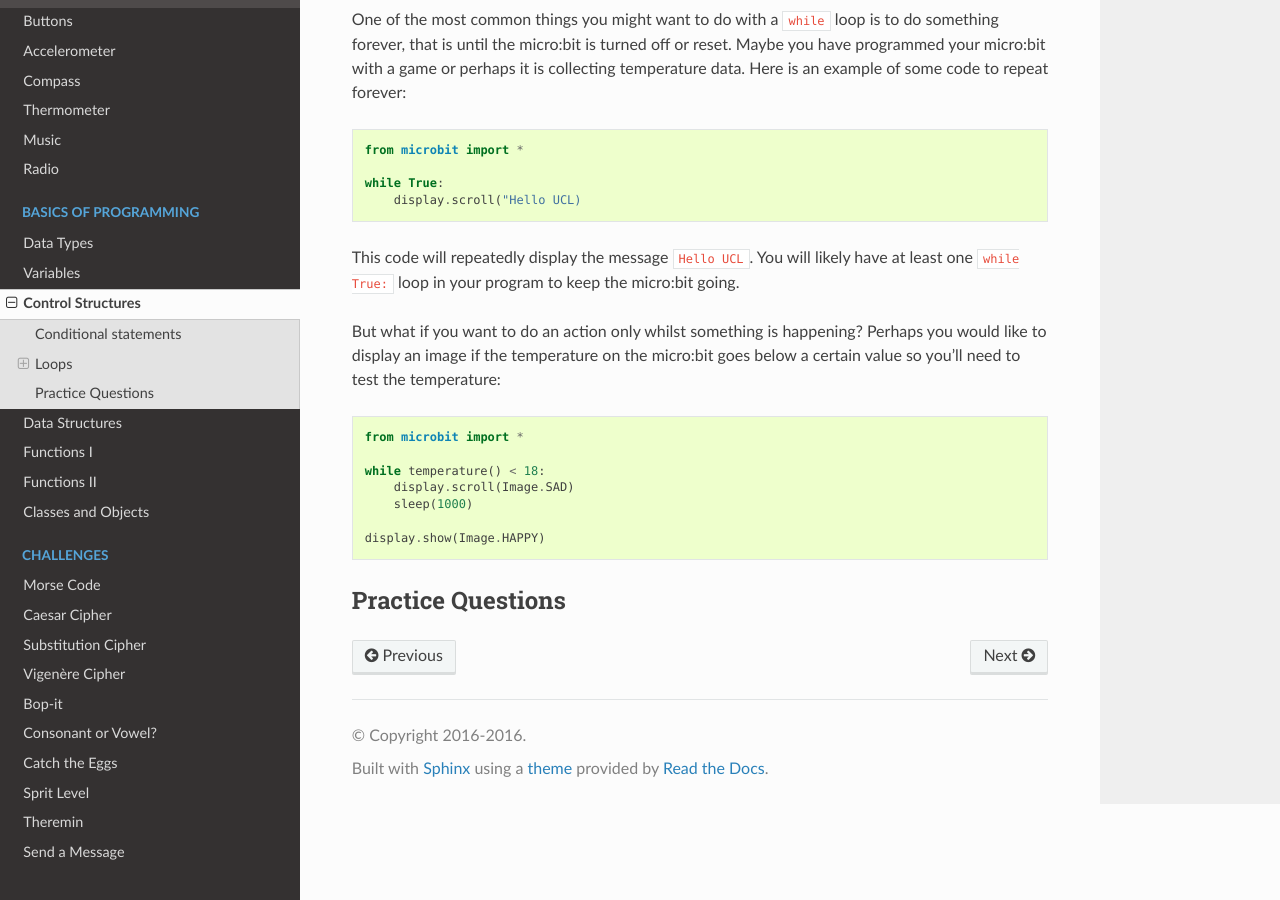
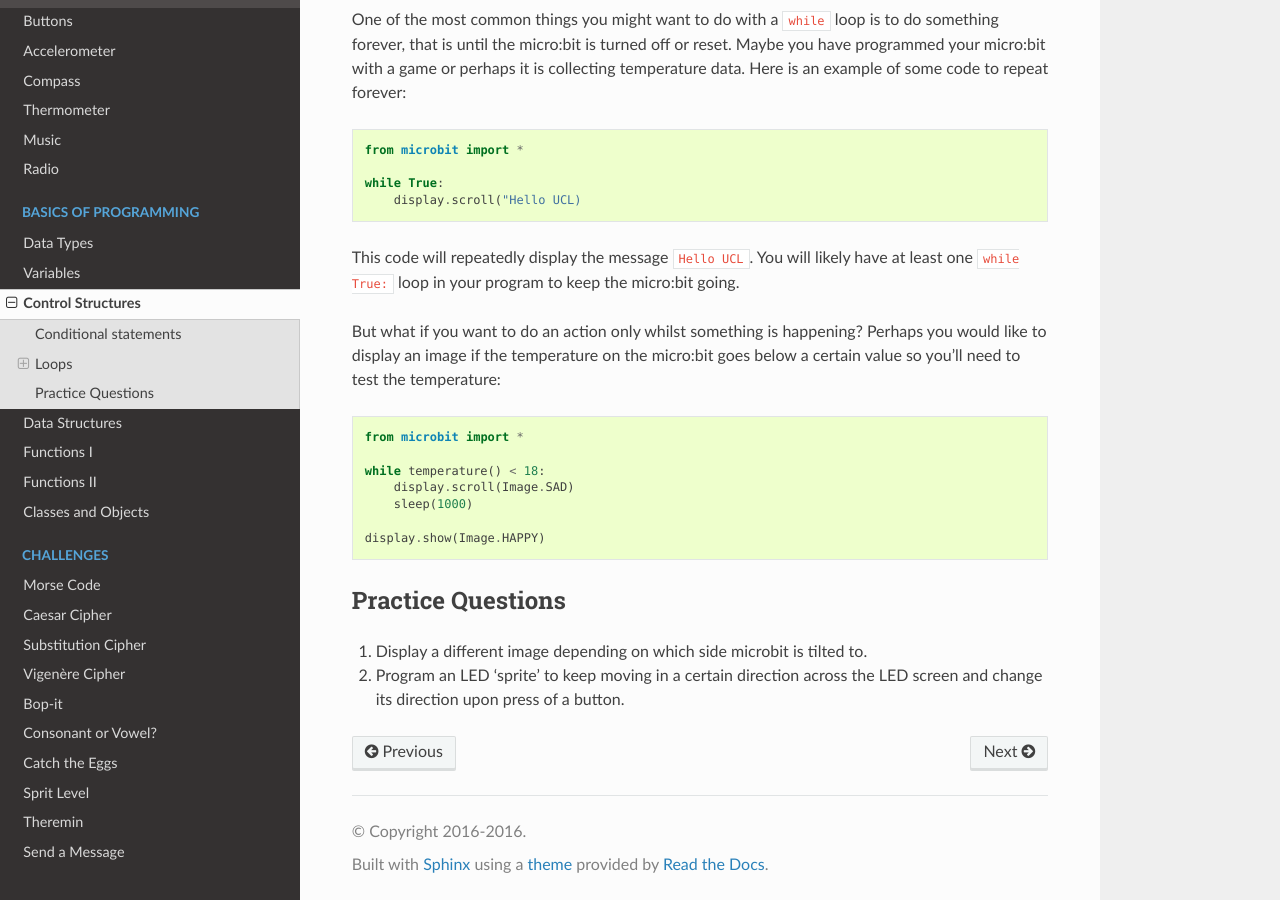
Before and after one commit to rharbird/microbit-challenges, a Sphinx documentation site: the page built from docs/source/basics/control_structures.rst, in a window 1280 px wide and 900 px high, scrolled down 2561 px. Built offline with Sphinx 7.4.7 and the Read the Docs theme 2.0.0, drawn with Linux system fonts in a browser that asks for light colours.

Commit message:
Add exercises

```diff
--- a/docs/source/basics/control_structures.rst
+++ b/docs/source/basics/control_structures.rst
@@ -107,3 +107,7 @@ if the temperature on the micro:bit goes below a certain value so you'll need to
 
 Practice Questions
 ===================
+
+1. Display a different image depending on which side microbit is tilted to.
+
+2. Program an LED 'sprite' to keep moving in a certain direction across the LED screen and change its direction upon press of a button.
```
